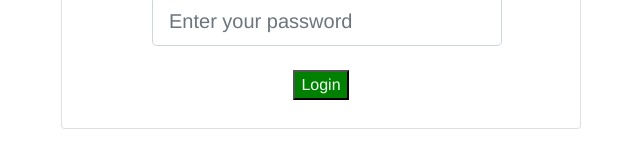
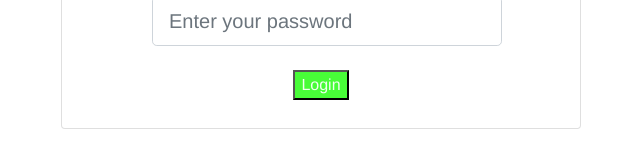
Before and after one commit to NISHAPURSWANI/trial, a Vue app: page / in a window 1280 px wide. Shown: the part 353-513 px from the top of the page, without its empty margins (439-1079 px from the left). Built offline with nearby package versions, Linux system fonts and the light colour scheme.

Commit message:
invalid username,password indication

```diff
--- a/src/components/Login.vue
+++ b/src/components/Login.vue
@@ -38,12 +38,13 @@
           />
           <div v-if="!$v.password.required" class="invalid-feedback">The password field is required.</div>
           <br />
-          <div v-show="spin">
-            <b-spinner variant="primary" label="Spinning"></b-spinner>
-          </div>
 
           <label for="login">
-            <button class="login" @click="spin=true">Login</button>
+            <button class="login" @click="spin=true">
+              <div v-show="spin">
+                <b-spinner  small variant="primary" label="Spinning"></b-spinner>
+              </div>Login
+            </button>
           </label>
           <br />
         </form>
@@ -59,6 +60,7 @@ import Vue from "vue";
 import axios from "axios";
 import VueAxios from "vue-axios";
 import { required } from "vuelidate/lib/validators";
+//import { STATUS_CODES } from 'http';
 
 Vue.use(VueAxios, axios);
 
@@ -84,27 +86,41 @@ export default {
     submit: function() {
       this.$v.$touch();
       if (this.$v.$pendding || this.$v.$error) {
-                    this.spin = false;
-                    return;
-      }
-      else {
-        axios.post("https://trello-clone-123.herokuapp.com/rest-auth/login/", {
+        this.spin = false;
+        return;
+      } else {
+        axios
+          .post("https://trello-clone-123.herokuapp.com/rest-auth/login/", {
             username: this.username,
             password: this.password
           })
-          .then(response => {
+         /* ;
+
+           else if(response.status===400) {
+              this.spin=false;
+              alert('invalid creditenials ')
+            }
+
+      }*/
+            .then(response => {
             if (response.status === 200) {
               this.spin = false;
               console.log(response);
               this.$router.push({ name: "Board" });
-            } else if(response.statuscode===400) {
-              alert("invalid creditenials");
-              this.spin = false;
-              alert("invalid ");
             }
-          });
-      }
+          })
+      .catch(error => {
+        this.spin=false;
+        console.log(error);
+        alert("Invalid username or");
+        this.$router.push({ name: "Login" });
+
+
+      })
+
     }
+    }
+
   }
 };
 </script>
@@ -123,7 +139,7 @@ export default {
   align-self: center;
 }
 .login {
-  background-color: green;
+  background-color :rgba(21, 252, 0, 0.781);
   color: honeydew;
   align-content: center;
 }
```
